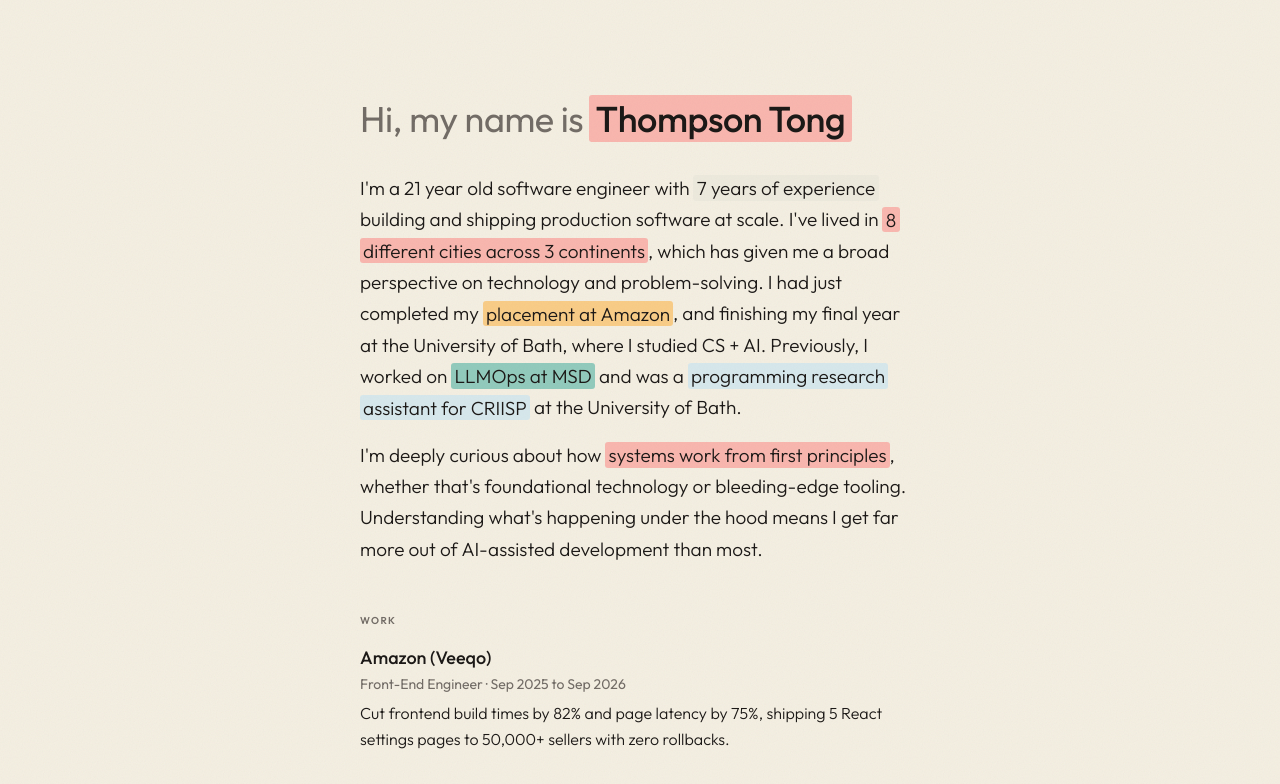
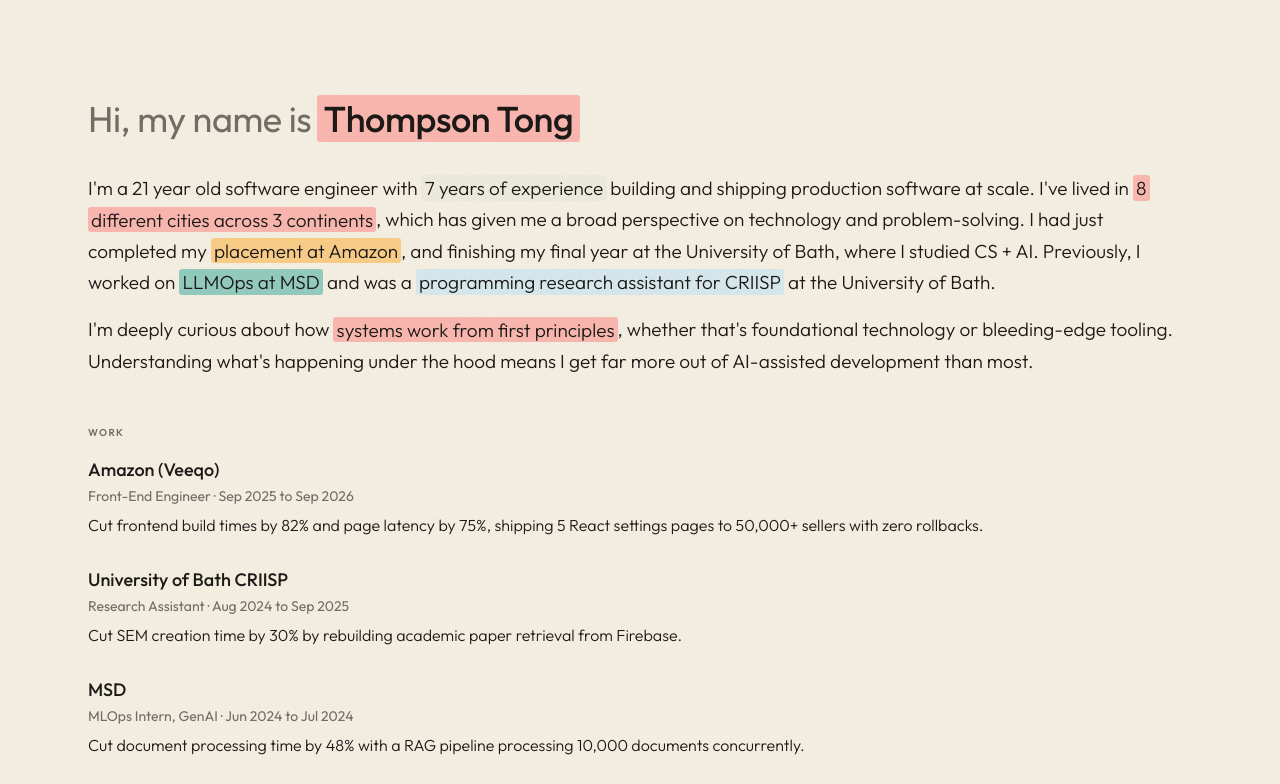
Before and after one commit to ItsThompson/t-industries, a SvelteKit app: page /one-pager in a window 1280 px wide. Shown: the top 784 px of the page. Built offline with nearby package versions, Linux system fonts and the light colour scheme.

Commit message:
style(one-pager): widen the page column
Give the prose room to use the window instead of a narrow measure.

```diff
--- a/src/routes/one-pager/+page.svelte
+++ b/src/routes/one-pager/+page.svelte
@@ -49,7 +49,7 @@
         style:background-image={PAPER_GRAIN_URI}
     ></div>
 
-    <div class="relative mx-auto max-w-[38rem] px-6 py-16 md:py-24">
+    <div class="relative mx-auto max-w-6xl px-6 py-16 md:py-24">
         <h1 class="mb-8 text-4xl font-medium leading-tight tracking-[-0.012em]">
             <span class="font-normal text-paper-muted">Hi, my name is</span>
             <InlineAction
```
